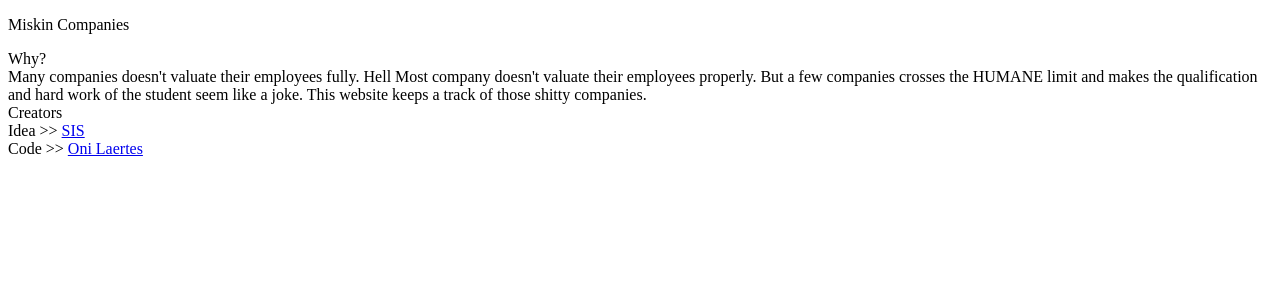
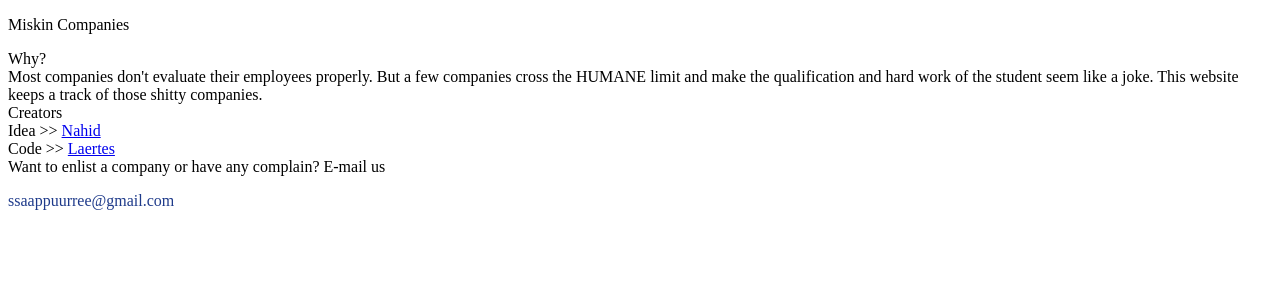
Before and after one commit to bdm1sk1ns/bd-m1sk1ns, a Next.js app: page /about in a window 1280 px wide. Shown: the top 300 px of the page. Built offline with nearby package versions, Linux system fonts and the light colour scheme.

Commit message:
added abouts and email

```diff
--- a/pages/about.js
+++ b/pages/about.js
@@ -5,7 +5,7 @@ const About = () => {
     return(
         <div className="flex flex-col h-screen bg-white">
             <Head>
-                <title>Bd-miskins</title>
+                <title>Bd-miskins: Miskin comapnies of Bangladesh</title>
             </Head>
             <div className="text-black">
                  <HeaderComp />
@@ -13,17 +13,19 @@ const About = () => {
             <main className="flex-1 overflow-y-auto lg:p-5 p-2">
                 <div className="text-center">
                     <section className="text-2xl font-light tracking-widest">Why?</section>
-                    <section className="text-justify font-light pt-6 px-6 lg:px-24">Many companies doesn't valuate their employees fully. Hell Most company doesn't valuate
-                        their employees properly. But a few companies crosses the HUMANE limit and makes the qualification and hard
-                        work of the student seem like a joke. This website keeps a track of those shitty companies.
+                    <section className="text-justify font-light pt-6 px-6 lg:px-24">Most companies don't evaluate their employees properly. But a few companies cross the HUMANE limit and make the qualification and hard work of the student seem like a joke. This website keeps a track of those shitty companies.
                     </section>
                 </div>
             </main>
             <div className="text-center p-4">
+
                 <section className="pl-10 font-light">Creators</section>
                 <div className="text-sm lg:text-lg font-light">
-                    <section className="inline p-2">Idea >> <a href="#" className="font-normal">SIS</a></section>
-                    <section className="inline p-2">Code >> <a href="#" className="font-normal">Oni Laertes</a></section>
+                    <section className="inline p-2">Idea >> <a href="mailto:ssaappuurree@gmail.com" className="font-normal">Nahid</a></section>
+                    <section className="inline p-2">Code >> <a href="mailto:cozyozzy@tutanota.com" className="font-normal">Laertes</a></section>
+                </div>
+                <div>
+                  <section className="text-md font-light pb-4 pt-6">Want to enlist a company or have any complain? E-mail us<p style={{ color:"#1E3A8A"}} className="font-normal">ssaappuurree@gmail.com</p></section>
                 </div>
             </div>
         </div>
```
